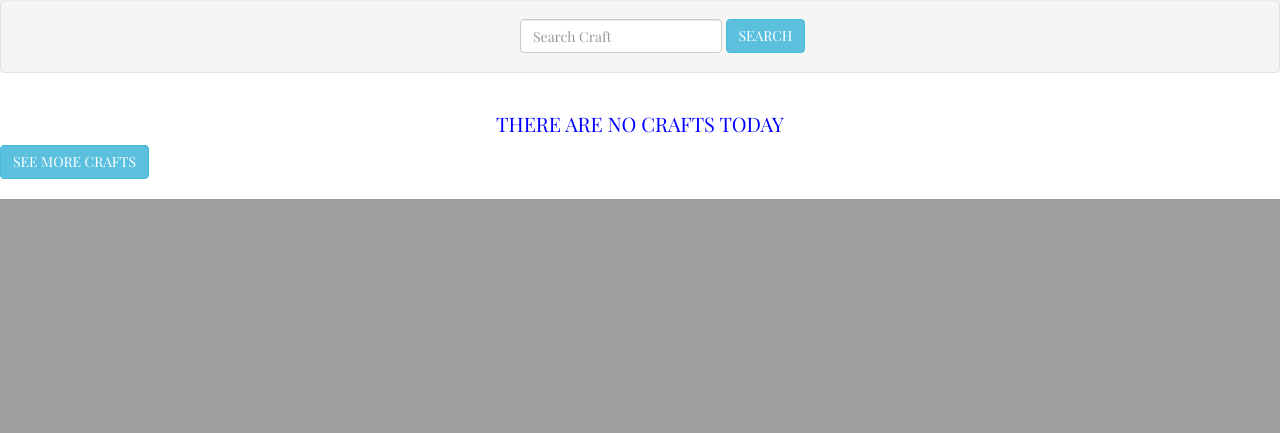
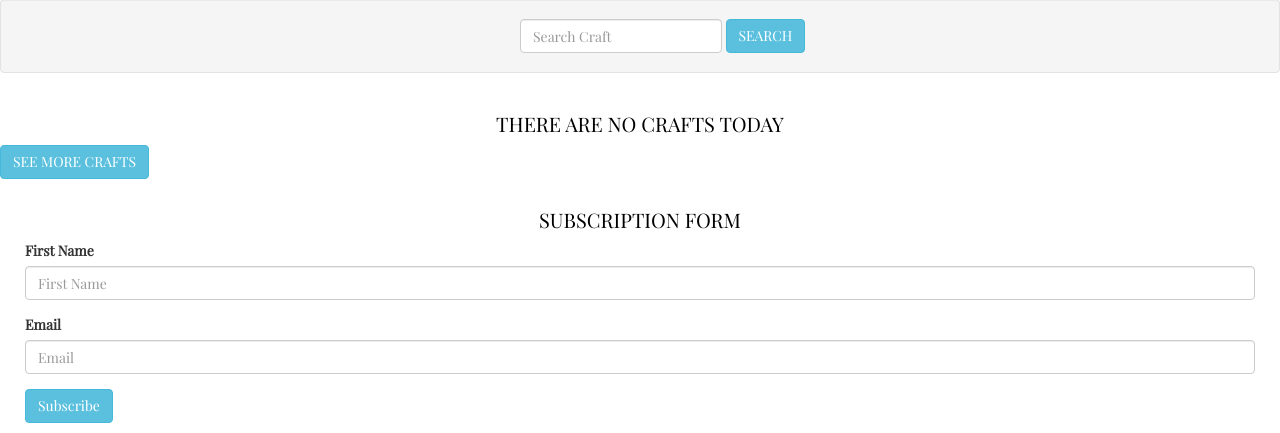
Before and after one commit to Collins33/CraftShop, a Django app: page / in a window 1280 px wide. Shown: the part 601-1034 px from the top of the page. Before the commit the page ends 800 px from the top, so only its background shows below. Run offline with Django 3.2, Linux system fonts and the light colour scheme; data that the repository does not hold is empty; some libraries are stand-ins or nearby versions.

Commit message:
I have displayed the subscription form in the template

```diff
--- a/CraftShop/craft/static/css/index.css
+++ b/CraftShop/craft/static/css/index.css
@@ -2,7 +2,7 @@ body{
   font-family: 'Playfair Display', serif;
 }
 h1{
-  color:blue;
+  color:black;
   font-size: 20px;
 }
 .companyName{
--- a/CraftShop/craft/templates/index.html
+++ b/CraftShop/craft/templates/index.html
@@ -51,6 +51,18 @@
     </div>
     {% endfor %}
 
+
+
+
+    <div class="row" style="margin:10px">
+      <h1 class="text-center">SUBSCRIPTION FORM</h1>
+      <form action="{%url "welcome"%}" method="POST">
+       {%csrf_token%}
+       {%bootstrap_form form layout="inline"%}
+       <input type="submit" value="Subscribe" class="btn btn-info">
+      </form>
+
+    </div>
   </div>
 
 
--- a/CraftShop/craft/views.py
+++ b/CraftShop/craft/views.py
@@ -2,12 +2,22 @@ from django.shortcuts import render
 from django.http import HttpResponse
 import datetime as dt
 from .models import Artist,categories,Craft
+from .forms import NewsLetterForm
 
 # Create your views here.
 def welcome(request):
     date=dt.date.today()
     crafts=Craft.todayCraft()
-    return render(request, 'index.html',{'date':date, 'crafts':crafts})
+    if request.method == 'POST':
+        #CHECK IF REQUEST IS A POST REQUEST
+        form=NewsLetterForm(request.POST)
+        if form.is_valid():
+            print("valid")
+    else:
+        form=NewsLetterForm()
+
+
+    return render(request, 'index.html',{'date':date, 'crafts':crafts,"form":form})
 
 
 
```
